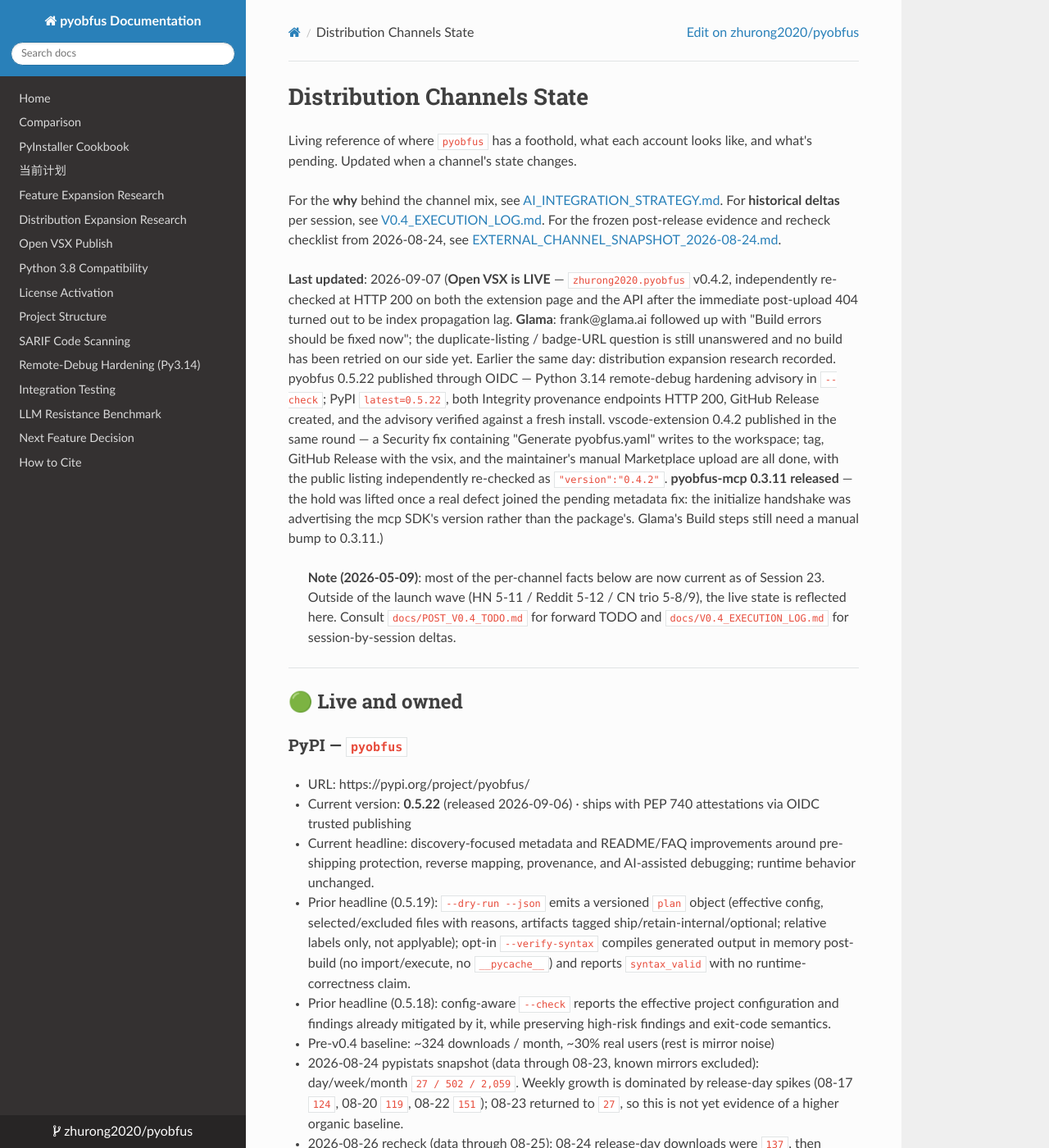
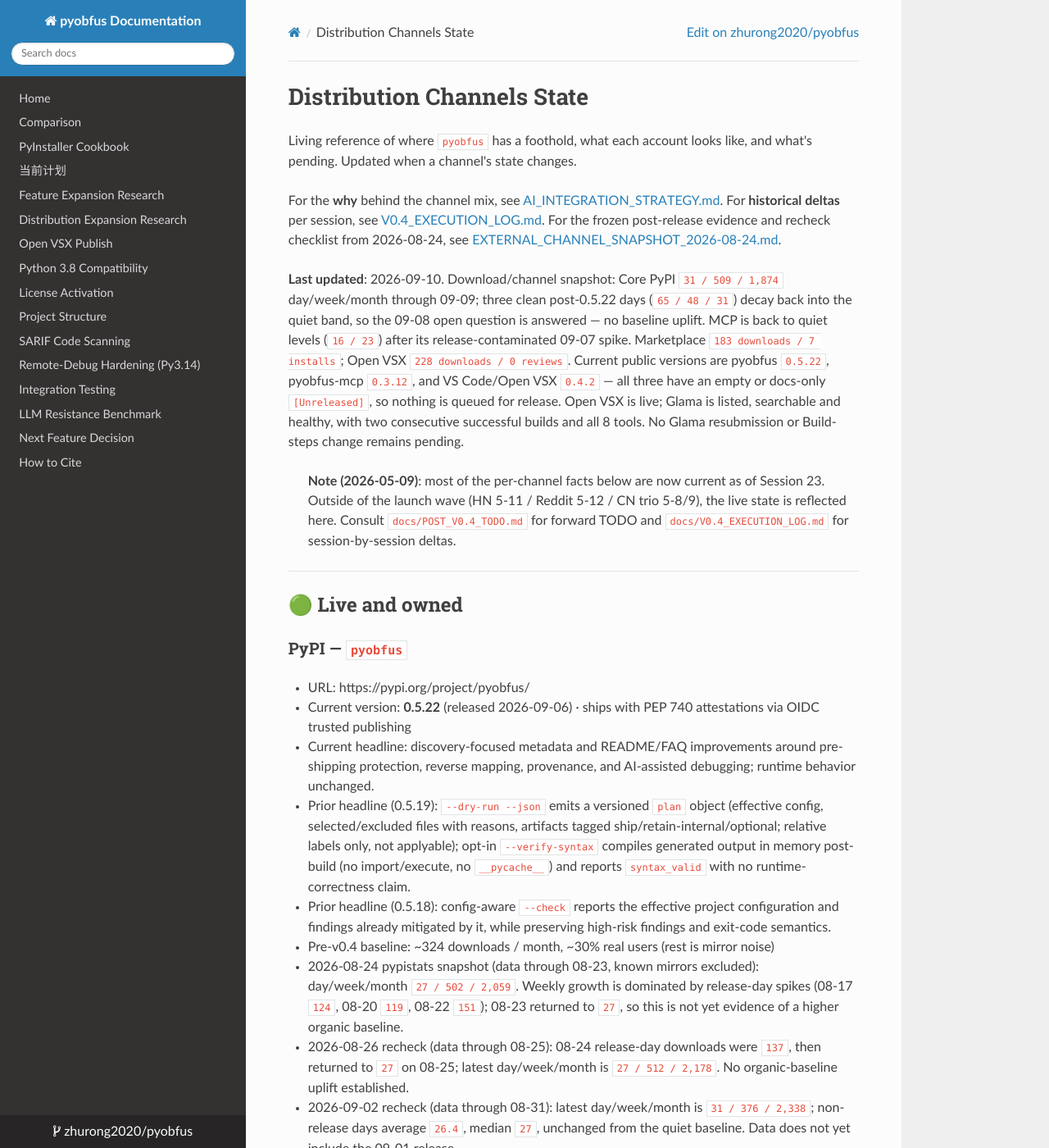
Before and after one commit to zhurong2020/pyobfus, an MkDocs documentation site: the page built from docs/DISTRIBUTION_CHANNELS.md, in a window 1280 px wide and 1400 px high. Shown: the whole window at 82% size. Built offline with MkDocs 1.6.1, drawn with Linux system fonts in a browser that asks for light colours; nearby versions of some CDN libraries; some of the changed text lies outside the part shown.

Commit message:
docs: record the 2026-09-10 download and channel recheck
Data now reaches 2026-09-09, which closes the baseline question the 09-08
snapshot left open. 0.5.22 shipped on 09-06 (158 downloads); the three
following clean non-release days run 65, 48, 31 -- a monotonic decay back
into the 20-40 quiet band, the same shape as every prior release tail. The
elevated 65 read as a possible uplift with one data point and does not
survive two more, so there is no organic baseline lift.

pyobfus-mcp's 09-07 spike of 235 was followed by 16 and 23, confirming it as
release and Glama-rebuild automation rather than adoption.

Marketplace is at 7 installs / 183 downloads with installs flat over two
days; Open VSX is at 228 downloads / 0 reviews. The two counters measure
different things and are not additive. Exposure keeps growing while
attributable users do not, which is the evidence behind prioritising a
GitHub Action entry point over more features.

Co-Authored-By: Claude Opus 5 <noreply@anthropic.com>

```diff
--- a/docs/DISTRIBUTION_CHANNELS.md
+++ b/docs/DISTRIBUTION_CHANNELS.md
@@ -7,23 +7,17 @@ For **historical deltas** per session, see [V0.4_EXECUTION_LOG.md](V0.4_EXECUTIO
 For the frozen post-release evidence and recheck checklist from 2026-08-24, see
 [EXTERNAL_CHANNEL_SNAPSHOT_2026-08-24.md](EXTERNAL_CHANNEL_SNAPSHOT_2026-08-24.md).
 
-**Last updated**: 2026-09-07 (**Open VSX is LIVE** — `zhurong2020.pyobfus`
-v0.4.2, independently re-checked at HTTP 200 on both the extension page and the
-API after the immediate post-upload 404 turned out to be index propagation lag.
-**Glama**: frank@glama.ai followed up with "Build errors should be fixed now";
-the duplicate-listing / badge-URL question is still unanswered and no build has
-been retried on our side yet. Earlier the same day: distribution expansion
-research recorded. pyobfus 0.5.22 published through OIDC — Python
-3.14 remote-debug hardening advisory in `--check`; PyPI `latest=0.5.22`, both
-Integrity provenance endpoints HTTP 200, GitHub Release created, and the
-advisory verified against a fresh install. vscode-extension 0.4.2 published in
-the same round — a Security fix containing "Generate pyobfus.yaml" writes to the
-workspace; tag, GitHub Release with the vsix, and the maintainer's manual
-Marketplace upload are all done, with the public listing independently
-re-checked as `"version":"0.4.2"`. **pyobfus-mcp 0.3.11 released** — the hold
-was lifted once a real defect joined the pending metadata fix: the initialize
-handshake was advertising the mcp SDK's version rather than the package's.
-Glama's Build steps still need a manual bump to 0.3.11.)
+**Last updated**: 2026-09-10. Download/channel snapshot: Core PyPI
+`31 / 509 / 1,874` day/week/month through 09-09; three clean post-0.5.22 days
+(`65 / 48 / 31`) decay back into the quiet band, so the 09-08 open question is
+answered — no baseline uplift. MCP is back to quiet levels (`16 / 23`) after its
+release-contaminated 09-07 spike. Marketplace `183 downloads / 7 installs`;
+Open VSX `228 downloads / 0 reviews`. Current public versions are pyobfus
+`0.5.22`, pyobfus-mcp `0.3.12`, and VS Code/Open VSX `0.4.2` — all three have an
+empty or docs-only `[Unreleased]`, so nothing is queued for release. Open VSX is
+live; Glama is listed, searchable and healthy, with two consecutive successful
+builds and all 8 tools. No Glama resubmission or Build-steps change remains
+pending.
 
 > **Note (2026-05-09)**: most of the per-channel facts below are now current as of Session 23. Outside of the launch wave (HN 5-11 / Reddit 5-12 / CN trio 5-8/9), the live state is reflected here. Consult `docs/POST_V0.4_TODO.md` for forward TODO and `docs/V0.4_EXECUTION_LOG.md` for session-by-session deltas.
 
@@ -48,6 +42,28 @@ Glama's Build steps still need a manual bump to 0.3.11.)
 - 2026-09-02 recheck (data through 08-31): latest day/week/month is
   `31 / 376 / 2,338`; non-release days average `26.4`, median `27`, unchanged
   from the quiet baseline. Data does not yet include the 09-01 release.
+- 2026-09-08 recheck (data through 09-07, known mirrors excluded): latest
+  day/week/month is `65 / 595 / 1,840`. August total was `2,426` (31 days;
+  mean `78.3`, median `38`); 09-01 through 09-07 totals `595` (mean `85.0`,
+  median `65`). The available `overall` series totals `6,418` from 2026-03-11
+  through 09-07; this is not a lifetime count. 09-07 is the first full
+  non-release day after 0.5.22 and its `65` exceeds the earlier 20–40 quiet-day
+  range, but one clean observation is not enough to establish organic uplift.
+  Continue collecting 7–14 non-release days and label release/CI verification
+  traffic separately.
+- 2026-09-10 recheck (data through 09-09, known mirrors excluded): latest
+  day/week/month is `31 / 509 / 1,874` (trailing 7- and 30-day sums computed
+  from the `overall` series; the 7-day figure matches the `recent` endpoint). **This closes the baseline question the
+  09-08 entry left open.** 0.5.22 shipped 09-06 (`158`); the three following
+  clean non-release days run `65` (09-07), `48` (09-08), `31` (09-09) — a
+  monotonic decay landing back inside the 20–40 quiet band, which is the same
+  shape as every prior release tail (09-01 `146`, 09-04 `137`, 08-28 `127`,
+  08-30 `117`). The elevated `65` read as a possible uplift with one data point
+  and does not survive two more. September so far totals `674` over 9 days
+  (mean `74.9`, median `52`), against August's `2,426` over 31 days (mean
+  `78.3`, median `38`) — flat month over month once release spikes are
+  discounted. The `overall` series totals `6,491` from 2026-03-13 through
+  09-09; this is not a lifetime count.
 - Tracker: `gh api repos/zhurong2020/pyobfus` + PePy
 
 ### PyPI — `pyobfus-mcp`
@@ -85,6 +101,19 @@ Glama's Build steps still need a manual bump to 0.3.11.)
 - 2026-09-02 recheck (data through 08-31): latest day/week/month is
   `6 / 232 / 1,090`; non-release days average `13.5`, median `12`. The slight
   rise is too short and release-adjacent to classify as organic growth.
+- 2026-09-08 recheck (data through 09-07, known mirrors excluded): 09-01
+  through 09-07 totals `414` (mean `59.1`, median `19`); 09-07 alone is `235`.
+  That day overlaps the 0.3.11/0.3.12 releases, fresh-install verification and
+  Glama rebuilds, so it is explicitly classified as contaminated automation /
+  release traffic, not organic adoption. The available `overall` series totals
+  `2,686` from 2026-04-22 through 09-07; this is not a lifetime count.
+- 2026-09-10 recheck (data through 09-09, known mirrors excluded): the 09-07
+  spike of `235` was followed by `16` (09-08) and `23` (09-09), confirming it as
+  release/rebuild automation rather than adoption — the package is back at its
+  quiet level (August median `10`). September totals `453` over 9 days, but the
+  median is `19`, so the mean of `50.3` is carried almost entirely by the three
+  release days. The `overall` series totals `2,725` from 2026-04-22 through
+  09-09; this is not a lifetime count.
 
 ### GitHub — `zhurong2020/pyobfus`
 - URL: https://github.com/zhurong2020/pyobfus
@@ -106,11 +135,22 @@ Glama's Build steps still need a manual bump to 0.3.11.)
   214 views / 85 unique. Clone spikes remain release-aligned (08-28: 188/28;
   08-30: 414/29), followed by 08-29 `5/3` and 08-31 `20/9` quiet-day levels.
   Still 6 stars, 2 forks, 0 open issue/PR, and no new Discussion reply.
+- 2026-09-08 public API snapshot: 7 stars, 2 forks, 0 open issues and 0
+  subscribers. Across 48 GitHub Releases, explicitly attached assets have 40
+  recorded downloads in total (the generated source archives use a different
+  counter). This is far below PyPI traffic and confirms PyPI remains the main
+  package-install channel.
 
 ### VS Code Marketplace — `zhurong2020.pyobfus`
 - Current published version: **0.4.2** (2026-09-06). The same VSIX is now also
   on Open VSX — see the dedicated section below.
 - 2026-08-24 public Gallery API: version 0.4.1, 3 installs, 124 downloads.
+- 2026-09-08 public Gallery API: version 0.4.2, **7 installs, 177 downloads**,
+  no identifiable real review. `updateCount=13` is update activity, not an
+  independent-user count.
+- 2026-09-10 public Gallery API: version 0.4.2, **7 installs, 183 downloads**
+  (`+6` downloads in two days, installs unchanged), still no identifiable real
+  review. `lastUpdated` remains 2026-09-06.
 - No identifiable user rating/review signal yet; the API's weighted-rating
   prior is not evidence of an actual review. Continue tracking installs and
   real reviews, not raw update/download count alone.
@@ -136,6 +176,14 @@ Glama's Build steps still need a manual bump to 0.3.11.)
   Not a defect, and not something to chase unless we want the ownership badge.
 - `downloadCount=0` is the day-one baseline; look for real installs at the next
   periodic channel recheck rather than reading zero as a problem.
+- **2026-09-08 first post-publication recheck**: `downloadCount=220`,
+  `reviewCount=0`, still version 0.4.2. Open VSX exposes a download counter, not
+  a distinct install-user metric; indexing, automated clients and repeated
+  downloads may contribute. Do not add this number to Marketplace installs or
+  treat it as 220 users.
+- **2026-09-10 recheck**: `downloadCount=228` (`+8` in two days),
+  `reviewCount=0`, still version 0.4.2. The same caveat applies — this is a
+  download counter, not distinct users, and it is not additive with Marketplace.
 - Publish credential: Vaultwarden entry `Open VSX Access Token (pyobfus)`
   (folder `Publishing`). Sole copy — no local dotfile cache, never in the repo
   or CI. Rotated periodically by the maintainer; a rotation only changes that
```
Also changed, not shown: docs/DISTRIBUTION_EXPANSION_RESEARCH_2026-09-07.md (+12 -2 lines).
